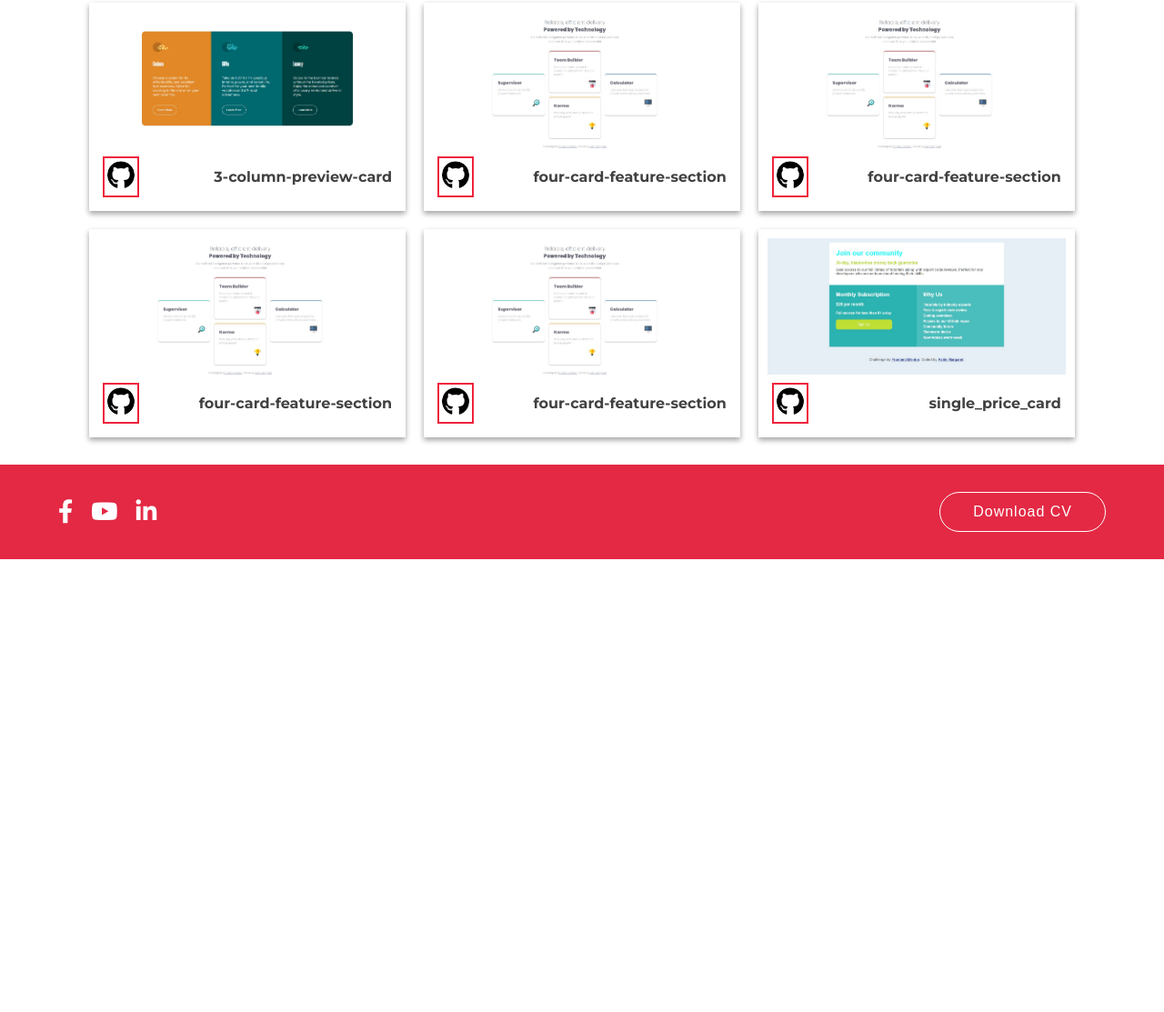
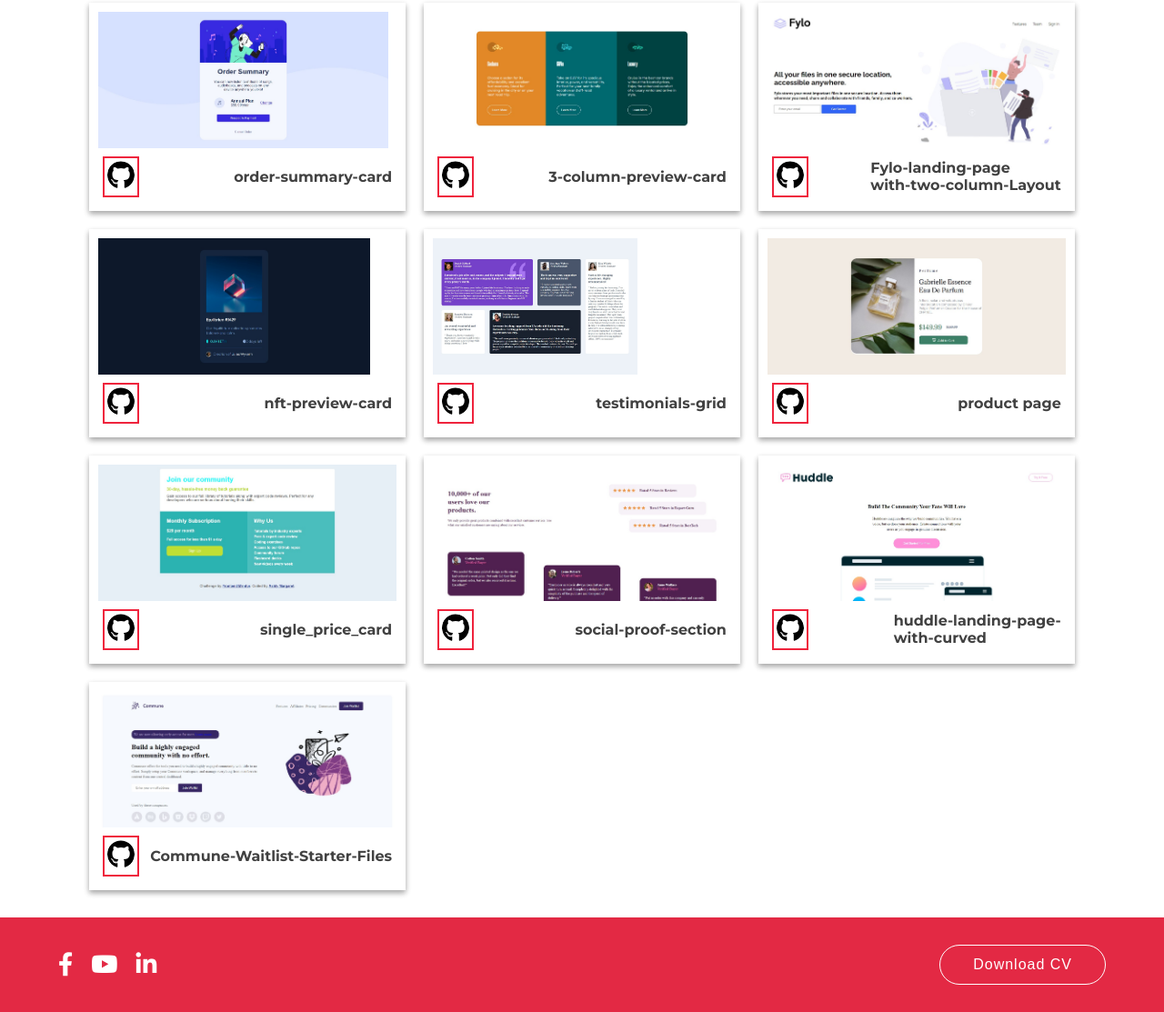
Before and after one commit to AshlyMargaret/ashly-portfolio, a plain HTML site: page project.html in a window 1280 px wide. Shown: the part 1341-2454 px from the top of the page at 91% size. Before the commit the page ends 1956 px from the top, so only its background shows below. Drawn offline with Linux system fonts and the light colour scheme.

Commit message:
project page updated

```diff
--- a/project.html
+++ b/project.html
@@ -89,6 +89,16 @@
 
                 <div class="portfolio_sec_container">
 
+                    <div class="project_box"><a href="https://hosterr-app.netlify.app/"><img  class="ss_img"  src="/img/hosterr.png" alt="curved"></a>
+
+                        <div class="desc_portfolio">
+                            <a href="https://github.com/ashly1993/hosterr-project-challenge">
+                                <img src="/img/github-brands.svg" alt="github-brands">
+                            </a>
+                            <h4>hosterr-project-challenge</h4>
+                        </div>
+                    </div>
+
                     <div class="project_box"><a href="https://four-card-feature-section-three-phi.vercel.app/"><img  class="ss_img"  src="/img/four_card_img.png" alt="four_card_img"></a>
 
                         <div class="desc_portfolio">
@@ -167,46 +177,46 @@
 
 
 
-                    <div class="project_box"><a href="https://four-card-feature-section-three-phi.vercel.app/"><img  class="ss_img"  src="/img/four_card_img.png" alt="four_card_img"></a>
+                    <div class="project_box"><a href="https://fylo-landing-page-with-two-column-layout-lake.vercel.app/"><img  class="ss_img"  src="/img/fylo.png" alt="four_card_img"></a>
 
                         <div class="desc_portfolio">
-                            <a href="https://github.com/ashly1993/Four-card-feature-section">
+                            <a href="https://github.com/ashly1993/Fylo-landing-page-with-two-column-layout">
                                 <img src="/img/github-brands.svg" alt="github-brands">
                             </a>
-                            <h4>four-card-feature-section</h4>
+                            <h4>Fylo-landing-page<br>with-two-column-Layout</h4>
                         </div>
                     </div>
 
-                    <div class="project_box"><a href="https://four-card-feature-section-three-phi.vercel.app/"><img  class="ss_img"  src="/img/four_card_img.png" alt="four_card_img"></a>
+                    <div class="project_box"><a href="https://nft-preview-card-component-blond.vercel.app/"><img  class="ss_img"  src="/img/nft.png" alt="nft"></a>
 
 
                         <div class="desc_portfolio">
-                            <a href="https://github.com/ashly1993/Four-card-feature-section">
+                            <a href="https://github.com/ashly1993/NFT-preview-card-component">
                                 <img src="/img/github-brands.svg" alt="github-brands">
                             </a>
-                            <h4>four-card-feature-section</h4>
+                            <h4>nft-preview-card</h4>
                         </div>
                     </div>
 
-                    <div class="project_box"><a href="https://four-card-feature-section-three-phi.vercel.app/"><img  class="ss_img"  src="/img/four_card_img.png" alt="four_card_img"></a>
+                    <div class="project_box"><a href="https://testimonials-grid-section-seven-alpha.vercel.ap"><img  class="ss_img"  src="/img/testimonials-grid-section-main.png" alt="testimonials-grid"></a>
 
 
                         <div class="desc_portfolio">
-                            <a href="https://github.com/ashly1993/Four-card-feature-section">
+                            <a href="https://github.com/ashly1993/Testimonials-Grid--Section">
                                 <img src="/img/github-brands.svg" alt="github-brands">
                             </a>
-                            <h4>four-card-feature-section</h4>
+                            <h4>testimonials-grid</h4>
                         </div>
                     </div>
 
-                    <div class="project_box"><a href="https://four-card-feature-section-three-phi.vercel.app/"><img  class="ss_img"  src="/img/four_card_img.png" alt="four_card_img"></a>
+                    <div class="project_box"><a href="https://product-preview-card-component-roan.vercel.app/"><img  class="ss_img"  src="/img/product_page.png" alt="product_page"></a>
 
 
                         <div class="desc_portfolio">
-                            <a href="https://github.com/ashly1993/Four-card-feature-section">
+                            <a href="https://github.com/ashly1993/Product-preview-card-component">
                                 <img src="/img/github-brands.svg" alt="github-brands">
                             </a>
-                            <h4>four-card-feature-section</h4>
+                            <h4>product page</h4>
                         </div>
                     </div>
 
@@ -219,6 +229,39 @@
                             <h4>single_price_card</h4>
                         </div>
                     </div>
+
+                    <div class="project_box"><a href="https://social-proof-section-seven-wheat.vercel.app/"><img  class="ss_img"  src="/img/social_proof.png" alt="social_proof"></a>
+
+                        <div class="desc_portfolio">
+                            <a href="https://github.com/ashly1993/Social-proof-section">
+                                <img src="/img/github-brands.svg" alt="github-brands">
+                            </a>
+                            <h4>social-proof-section</h4>
+                        </div>
+                    </div>
+
+                    <div class="project_box"><a href="https://huddle-landing-page-with-curved-sections-livid.vercel.app/"><img  class="ss_img"  src="/img/curved.png" alt="curved"></a>
+
+                        <div class="desc_portfolio">
+                            <a href="https://github.com/ashly1993/Huddle-landing-page-with-curved-sections">
+                                <img src="/img/github-brands.svg" alt="github-brands">
+                            </a>
+                            <h4>huddle-landing-page- <br>with-curved</h4>
+                        </div>
+                    </div>
+
+
+                    <div class="project_box"><a href="https://commune-waitlist-starter.netlify.app/"><img  class="ss_img"  src="/img/commune.png" alt="commune"></a>
+
+                        <div class="desc_portfolio">
+                            <a href="https://github.com/ashly1993/Commune-Waitlist-Starter-Files">
+                                <img src="/img/github-brands.svg" alt="github-brands">
+                            </a>
+                            <h4>Commune-Waitlist-Starter-Files</h4>
+                        </div>
+                    </div>
+
+
 
                   </div>
                 </section>
```
Also changed, not shown: img/commune.png (added), img/curved.png (added), img/fylo.png (added), img/hosterr.png (added), img/nft.png (added), img/product_page.png (added), img/social_proof.png (added), img/testimonials-grid-section-main.png (added).
